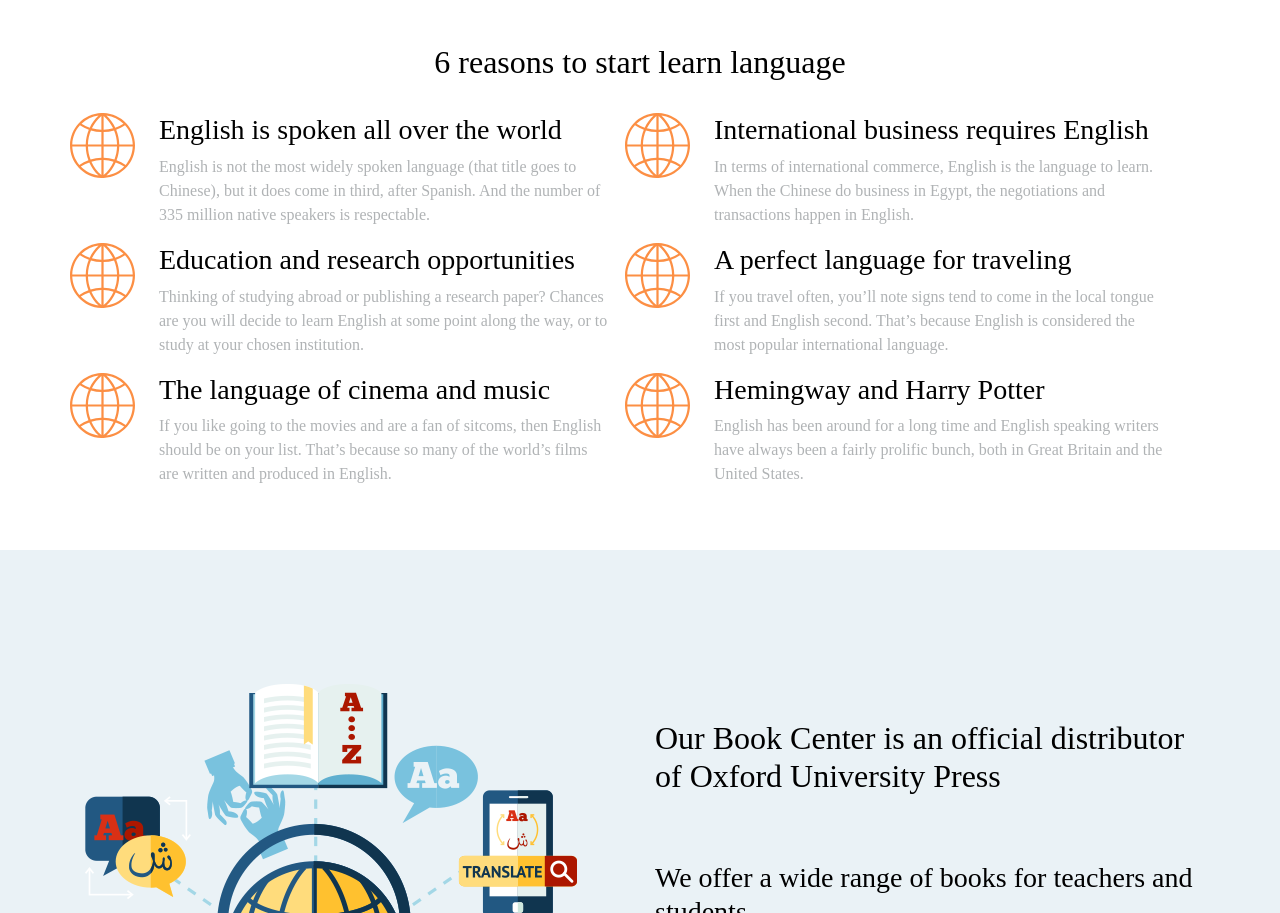
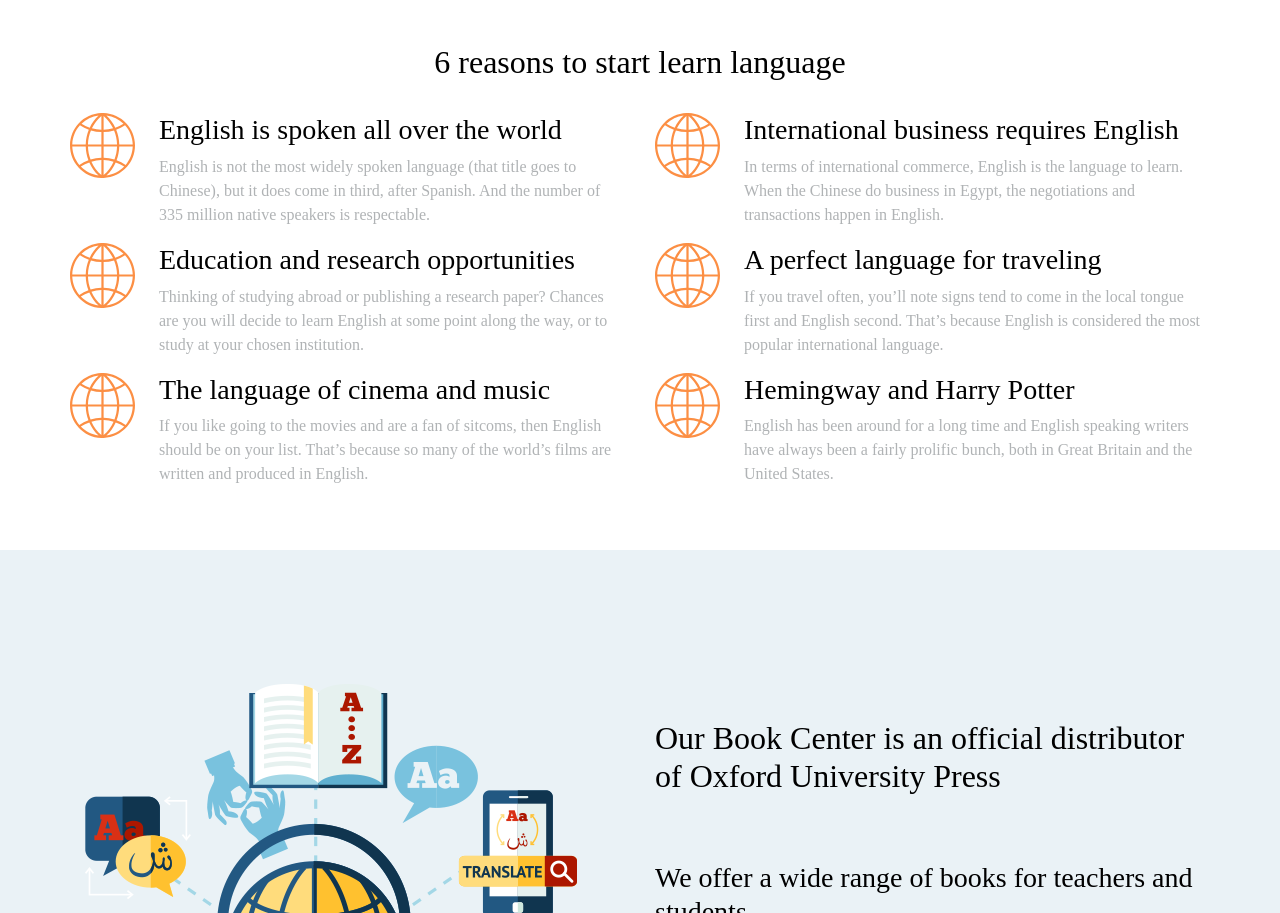
Before and after one commit to Mflantier/Init, a plain HTML site: page index.html in a window 1280 px wide. Shown: the part 1556-2469 px from the top of the page. Drawn offline with nearby package versions, Linux system fonts and the light colour scheme.

Commit message:
[HTML]
Section 3 "6 reasons to"

```diff
--- a/index.html
+++ b/index.html
@@ -22,7 +22,7 @@
     <!-- Barre de navigation -->
 
     <header>
-        <nav class="container-fluid rd-navbar-inner" id="navbar">
+        <nav class="container-fluid" id="navbar">
             <div class="container">
                 <div class="row d-flex justify-content-center justify-content-between align-items-center m-2" id="navbar-text">
                     <div class="navbar-brand"><a href="#" class="h2" id="langerba">Langerba</a></div>
@@ -98,8 +98,8 @@
             <div class="row align-items-center">
 
                 <h2 class="w-100 d-flex justify-content-center pb-4">6 reasons to start learn language</h2>
-                <div class="d-flex">
-                    <div class="row col-6">
+                <div class="row">
+                    <div class=" col">
                         <div>
                             <div class="d-flex">
                                 <div>
@@ -144,7 +144,7 @@
                         </div>
                     </div>
                     <!-- div de texte -->
-                    <div class="col-6 column">
+                    <div class="col">
                         <div class="d-flex">
                             <div>
                                 <img class="icon" src="img/web.svg" width="65px" height="65px">
```
